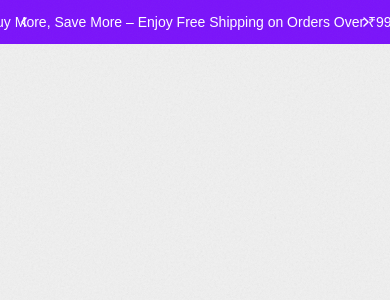
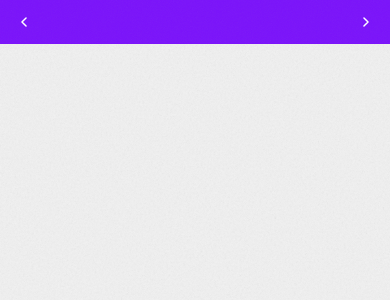
Before and after one commit to sathprithika/educationalApp, a Next.js app in the folder apps/web/: page / in a window 390 px wide. Shown: the top 300 px of the page. Built offline with nearby package versions, Linux system fonts and the light colour scheme; a web font is replaced by a local one.

Commit message:
responsive

```diff
--- a/apps/web/app/TopBar.jsx
+++ b/apps/web/app/TopBar.jsx
@@ -83,19 +83,20 @@ export default function TopBar() {
         </button>
 
         {/* TEXT */}
-        <div className="flex items-center justify-center flex-1 px-4 min-w-0">
+        <div className="relative flex items-center flex-1 px-4 min-w-0 overflow-hidden">
           <span
-            className={`
+  className={`
     transition-opacity duration-200
     text-[14px] leading-[30px]
     text-center
     whitespace-nowrap
+    inline-block
     ${fade ? "opacity-0" : "opacity-100"}
     ${messages[index].font}
+    animate-scroll-mobile
   `}
-          >
-            {messages[index].content}
-          </span>
+>
+</span>
         </div>
 
         {/* RIGHT */}
--- a/apps/web/app/globals.css
+++ b/apps/web/app/globals.css
@@ -120,3 +120,31 @@
 .geist-mono {
   font-family: "Geist Mono", monospace;
 }
+
+
+
+
+@keyframes scrollText {
+  0% {
+    transform: translateX(0%);
+  }
+  100% {
+    transform: translateX(-100%);
+  }
+}
+
+/* Mobile & Tablet → smooth scrolling when space is tight */
+@media (max-width: 768px) {
+  .animate-scroll-mobile {
+    animation: scrollText 8s linear infinite;
+    padding-left: 100%;
+  }
+}
+
+/* Desktop → no movement */
+@media (min-width: 769px) {
+  .animate-scroll-mobile {
+    animation: none;
+    padding-left: 0;
+  }
+}
```
